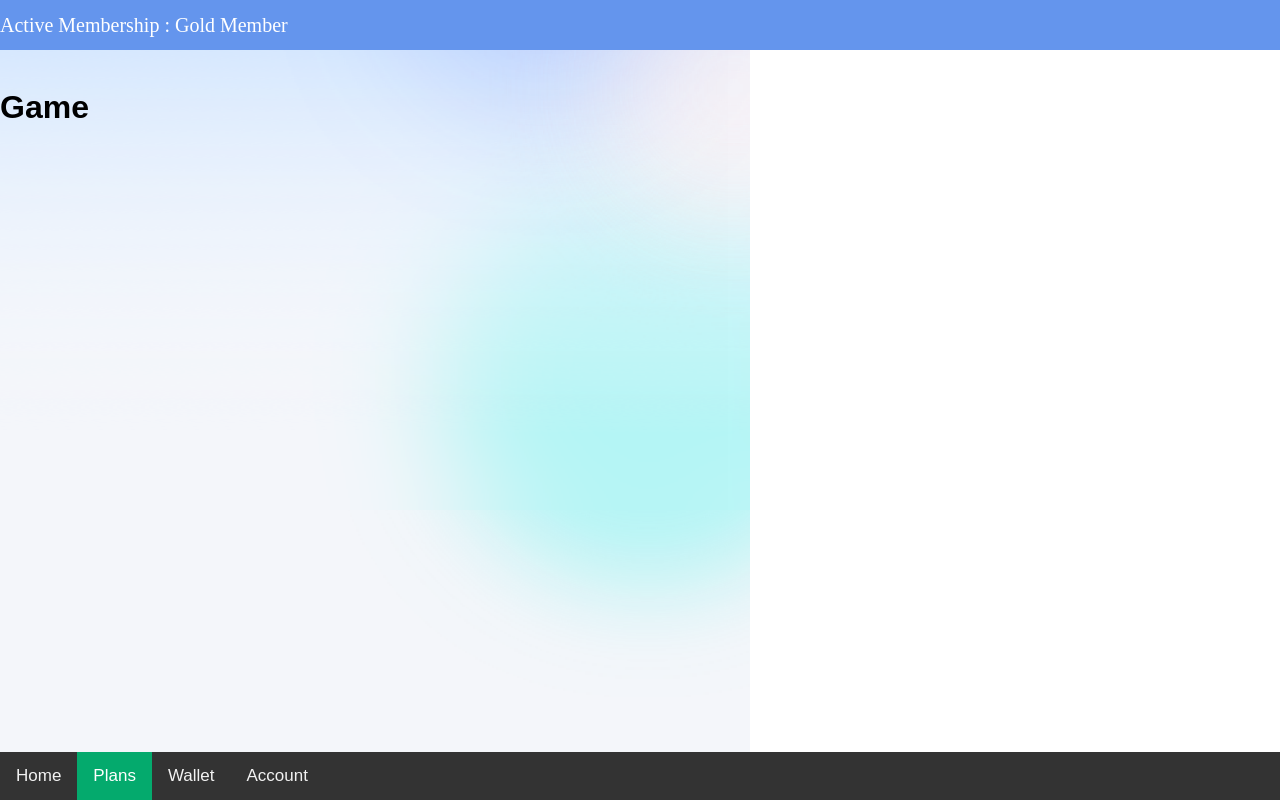
After one commit to varundusane/game, a Django app: page /game/ in a window 1280 px wide. The commit adds this page. Run offline with Django 4.2, Linux system fonts and the light colour scheme.

Commit message:
design #2

```diff
--- a/game/urls.py
+++ b/game/urls.py
@@ -9,4 +9,5 @@ urlpatterns = [
     path('login/', views.login_request, name='login'),
     path('logout/', auth_views.LogoutView.as_view(template_name='logout.html'), name='logout'),
     path('dashboard/', views.Dashboard, name='Dashboard'),
+    path('game/', views.Game, name='Game'),
 ]
--- a/player/admin.py
+++ b/player/admin.py
@@ -1,7 +1,9 @@
 from django.contrib import admin
 
-from player.models import Player, Wallet
+from player.models import Plans, Player, Wallet , Profile
 
 # Register your models here.
 admin.site.register(Player)
+admin.site.register(Profile)
 admin.site.register(Wallet)
+admin.site.register(Plans)
--- /dev/null
+++ b/player/templates/game.html
@@ -0,0 +1,145 @@
+<!DOCTYPE html>
+<html>
+<head>
+  {% load static %}
+  <meta name="viewport" content="width=device-width, initial-scale=1">
+<style>
+body {
+  background: url(/static/images/home_bg.png);
+  background-repeat: no-repeat;
+  margin: 0;
+  font-family: Arial, Helvetica, sans-serif;
+}
+
+.navbar {
+  overflow: hidden;
+  background-color: #333;
+  position: fixed;
+  bottom: 0;
+  width: 100%;
+}
+
+.navbar a {
+  float: left;
+  display: block;
+  color: #f2f2f2;
+  text-align: center;
+  padding: 14px 16px;
+  text-decoration: none;
+  font-size: 17px;
+}
+
+.navbar a:hover {
+  background-color: #ddd;
+  color: black;
+}
+
+.navbar a.active {
+  background-color: #04AA6D;
+  color: white;
+}
+
+.navbar .icon {
+  display: none;
+}
+
+@media screen and (max-width: 600px) {
+
+  .navbar a.icon {
+    float: right;
+    display: block;
+  }
+}
+
+@media screen and (max-width: 600px) {
+  .navbar.responsive .icon {
+    position: absolute;
+    right: 0;
+    bottom:0;
+  }
+  .navbar.responsive a {
+    float: none;
+    display: block;
+    text-align: left;
+  }
+
+}
+
+
+#earningstrip{
+  display: flex;
+  flex-direction: row;
+  align-items: center;
+  position: relative;
+
+  background-color: cornflowerblue;
+  /* background-image: url("/static/images/img_bg_income.png"); */
+  background-repeat: no-repeat;
+  background-size: 100% 100%;
+  height: 50px;
+  font-size: 20px;
+  font-family: PingFangSC-Regular,PingFang SC;
+  font-weight: 400;
+  color: #fff;
+
+}
+
+
+
+.active {
+  background-color: #717171;
+}
+
+/* Fading animation */
+.fade {
+  animation-name: fade;
+  animation-duration: 1.5s;
+}
+
+@keyframes fade {
+  from {opacity: .4}
+  to {opacity: 1}
+}
+
+/* On smaller screens, decrease text size */
+@media only screen and (max-width: 300px) {
+  .text {font-size: 11px}
+}
+</style>
+</head>
+<body>
+  <div class="navbar" id="myNavbar">
+    <a href="#home" >Home</a>
+    <a href="#news" class="active">Plans</a>
+    <a href="#contact">Wallet</a>
+    <a href="#about">Account</a>
+
+  </div>
+
+  <div id="earningstrip">
+    Active Membership : Gold Member
+ </div>
+  <br>
+<h1>
+    Game </h1>
+
+
+
+
+
+
+</body>
+
+<script>
+  function myFunction() {
+    var x = document.getElementById("myNavbar");
+    if (x.className === "navbar") {
+      x.className += " responsive";
+    } else {
+      x.className = "navbar";
+    }
+  }
+
+
+  </script>
+</html>
--- a/player/views.py
+++ b/player/views.py
@@ -87,7 +87,7 @@ def login_request(request):
 			if user is not None:
 				login(request, user)
 				messages.info(request, f"You are now logged in as {username}.")
-				return redirect("dashboard.html")
+				return redirect(Dashboard)
 			else:
 				messages.error(request,"Invalid username or password.")
 		else:
@@ -141,3 +141,6 @@ def login_request(request):
 
 def Dashboard(request):
     return render(request, 'dashboard.html')
+
+def Game(request):
+    return render(request, 'game.html')
```
Also changed, not shown: player/models.py (+11 -0 lines), player/templates/login.html (+5 -15 lines), db.sqlite3, player/migrations/0006_plans_profile.py (added).
